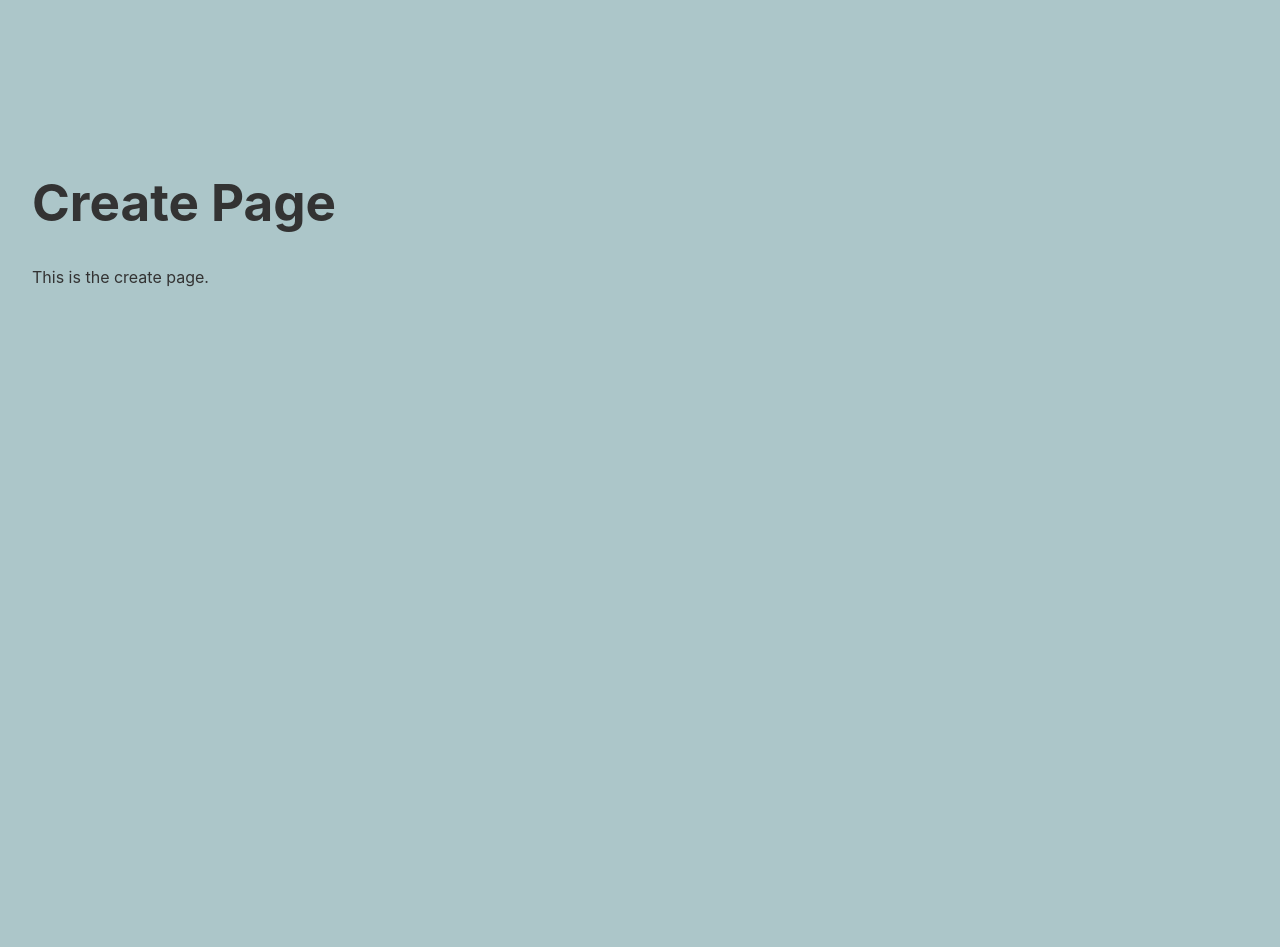
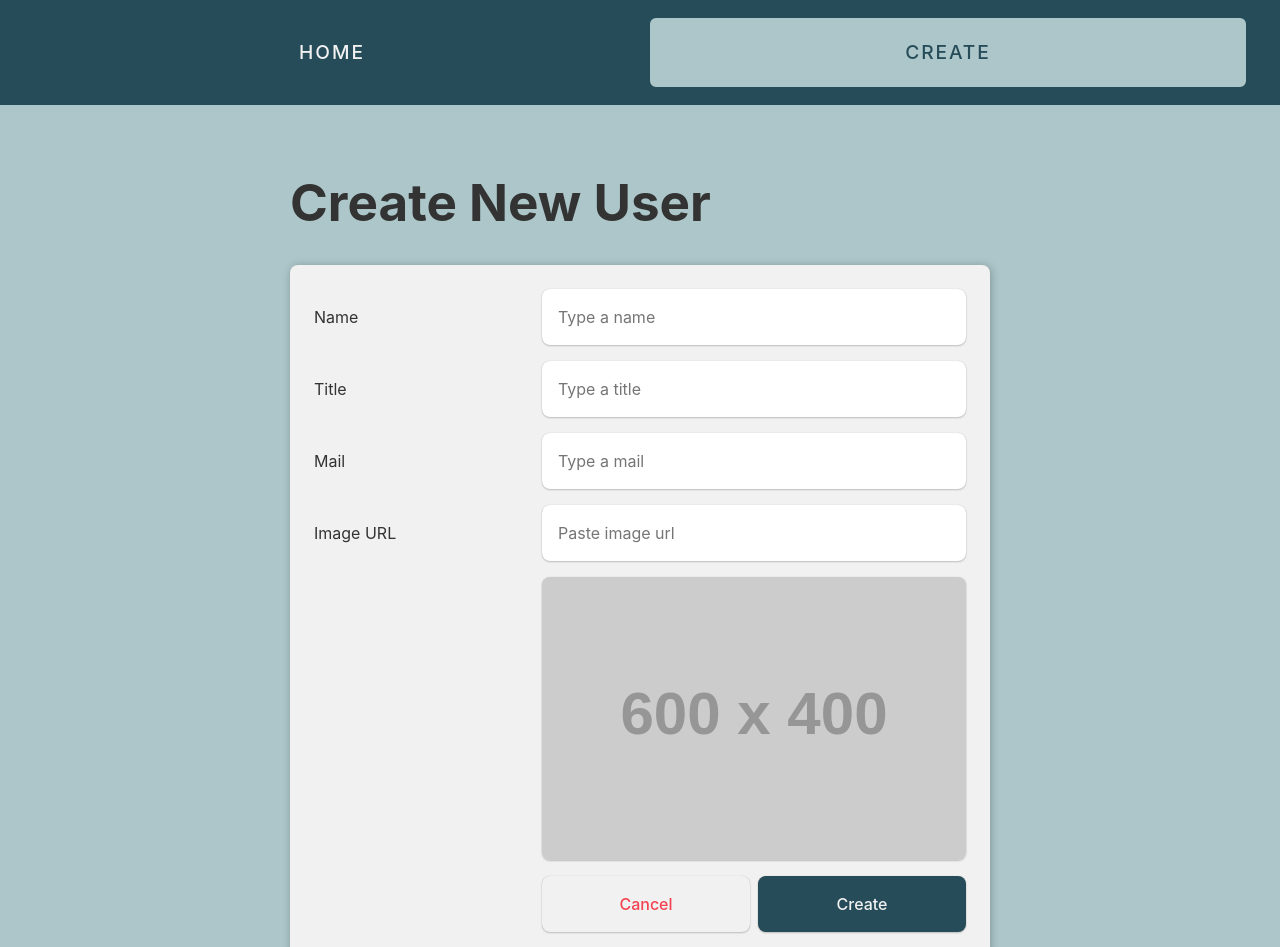
Before and after one commit to sofiaalessiod/react-my-first-project, a React (Vite) app: page /create in a window 1280 px wide. Shown: the top 947 px of the page. Before the commit the page ends 800 px from the top, so only its background shows below. Built offline with nearby package versions, Linux system fonts and the light colour scheme; the HTML template or start-up script is replaced by a standard one.

Commit message:
chore: Add NavBar component and update CreatePage

```diff
--- a/src/App.jsx
+++ b/src/App.jsx
@@ -1,10 +1,12 @@
 import { Route, Routes } from "react-router-dom";
 import HomePage from "./pages/HomePage";
 import CreatePage from "./pages/CreatePage";
+import NavBar from "./components/NavBar";
 
 function App() {
   return (
     <main className="app">
+      <NavBar />
       <Routes>
         <Route path="/" element={<HomePage />} />
         <Route path="/create" element={<CreatePage />} />
--- /dev/null
+++ b/src/components/NavBar.jsx
@@ -0,0 +1,10 @@
+import { NavLink } from "react-router-dom";
+
+export default function NavBar() {
+  return (
+    <nav>
+      <NavLink to="/">Home</NavLink>
+      <NavLink to="/create">Create</NavLink>
+    </nav>
+  );
+}
--- a/src/pages/CreatePage.jsx
+++ b/src/pages/CreatePage.jsx
@@ -1,8 +1,63 @@
+import { useState } from "react";
+import { useNavigate } from "react-router-dom";
+
 export default function Create() {
+  const [name, setName] = useState("");
+  const [title, setTitle] = useState("");
+  const [mail, setMail] = useState("");
+  const [image, setImage] = useState("");
+
+  const navigate = useNavigate();
+
+  function handleCancel() {
+    // handle cancel
+    navigate(-1);
+  }
+
+  function handleSubmit(event) {
+    // handle submit
+    event.preventDefault();
+
+    const newUser = {
+      name: name,
+      title: title,
+      mail: mail,
+      image: image
+    };
+
+    console.log(newUser);
+  }
+
   return (
     <div className="page">
-      <h1>Create Page</h1>
-      <p>This is the create page.</p>
+      <div className="container">
+        <h1>Create New User</h1>
+        <form onSubmit={handleSubmit}>
+          <label htmlFor="">Name</label>
+          <input id="name" type="text" placeholder="Type a name" onChange={e => setName(e.target.value)} />
+          <label htmlFor="title">Title</label>
+          <input id="title" type="text" placeholder="Type a title" onChange={e => setTitle(e.target.value)} />
+          <label htmlFor="mail">Mail</label>
+          <input id="mail" type="mail" placeholder="Type a mail" onChange={e => setMail(e.target.value)} />
+          <label htmlFor="mail">Image URL</label>
+          <input type="url" placeholder="Paste image url" onChange={e => setImage(e.target.value)} />
+          <label htmlFor="image-preview"></label>
+          <img
+            id="image-preview"
+            className="image-preview"
+            src={image ? image : "https://placehold.co/600x400?text=Paste+an+image+URL"}
+            alt="Choose"
+            onError={e => (e.target.src = "https://placehold.co/600x400?text=Error+loading+image")}
+          />
+
+          <div className="btns">
+            <button type="button" className="btn-cancel" onClick={handleCancel}>
+              Cancel
+            </button>
+            <button>Create</button>
+          </div>
+        </form>
+      </div>
     </div>
   );
 }
```
